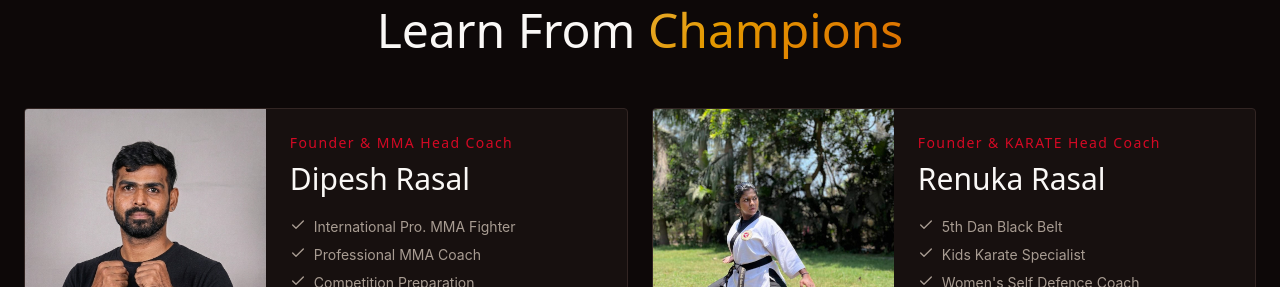
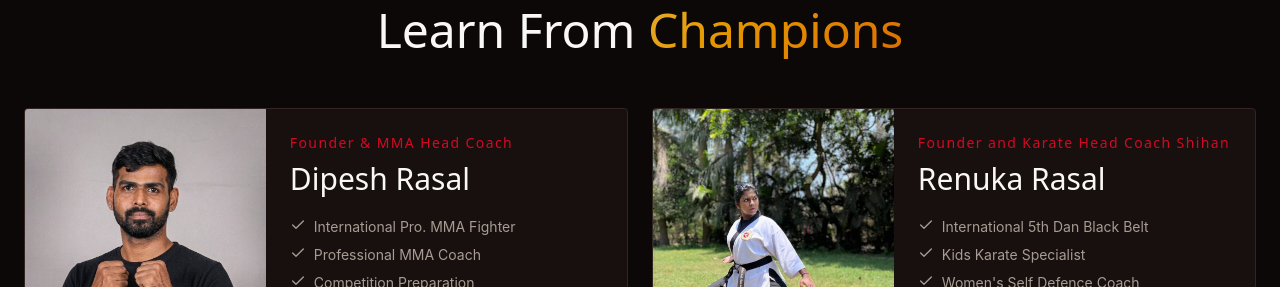
Before and after one commit to tanmaysalve/omafa-website, a React (Vite) app: page / in a window 1280 px wide. Shown: the part 3400-3687 px from the top of the page. Built offline with nearby package versions, Linux system fonts and the light colour scheme.

Commit message:
updated Renuka coach details on home page

```diff
--- a/src/pages/Home.tsx
+++ b/src/pages/Home.tsx
@@ -196,9 +196,9 @@ export function Home() {
             <CoachMini
               image="/images/coach-renuka.jpg"
               name="Renuka Rasal"
-              role="Founder & KARATE Head Coach"
+              role="Founder and Karate Head Coach Shihan"
               tags={[
-                "5th Dan Black Belt",
+                "International 5th Dan Black Belt",
                 "Kids Karate Specialist",
                 "Women's Self Defence Coach",
                 "Tournament Coach",
```
